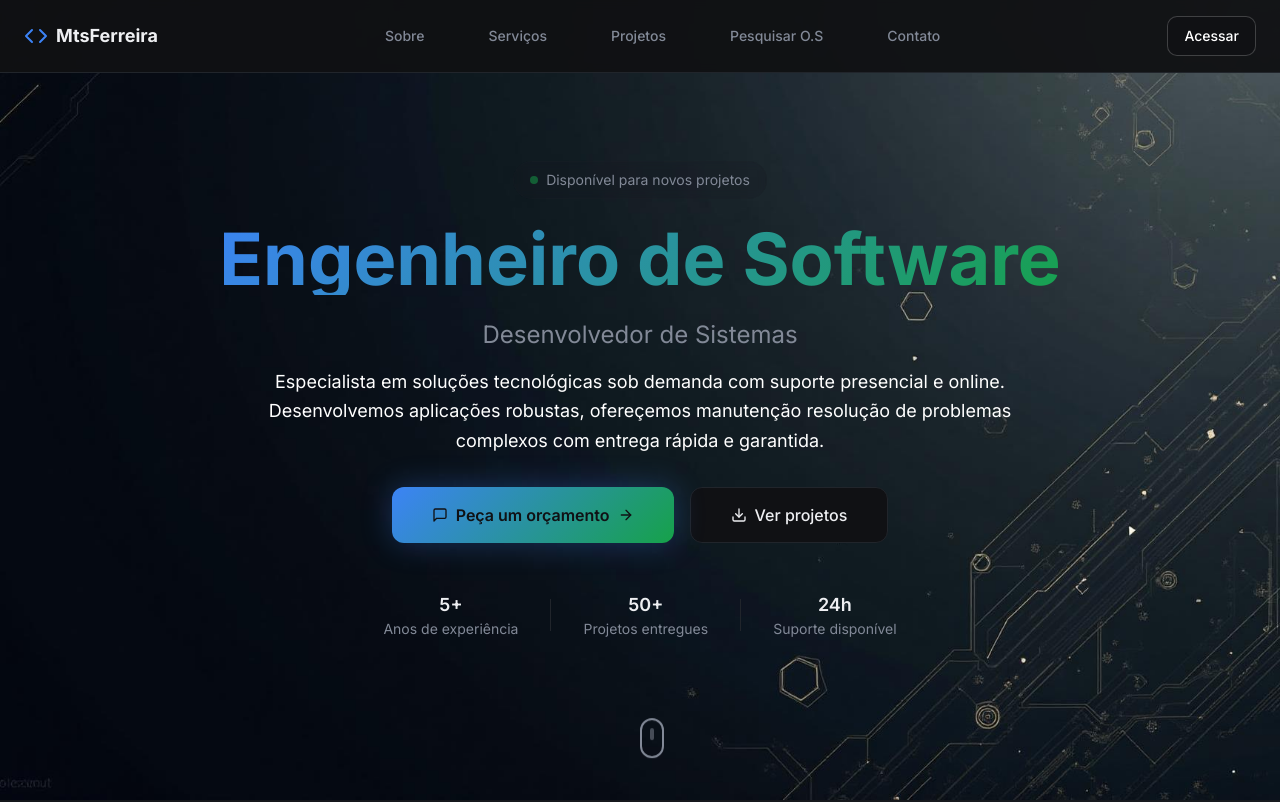
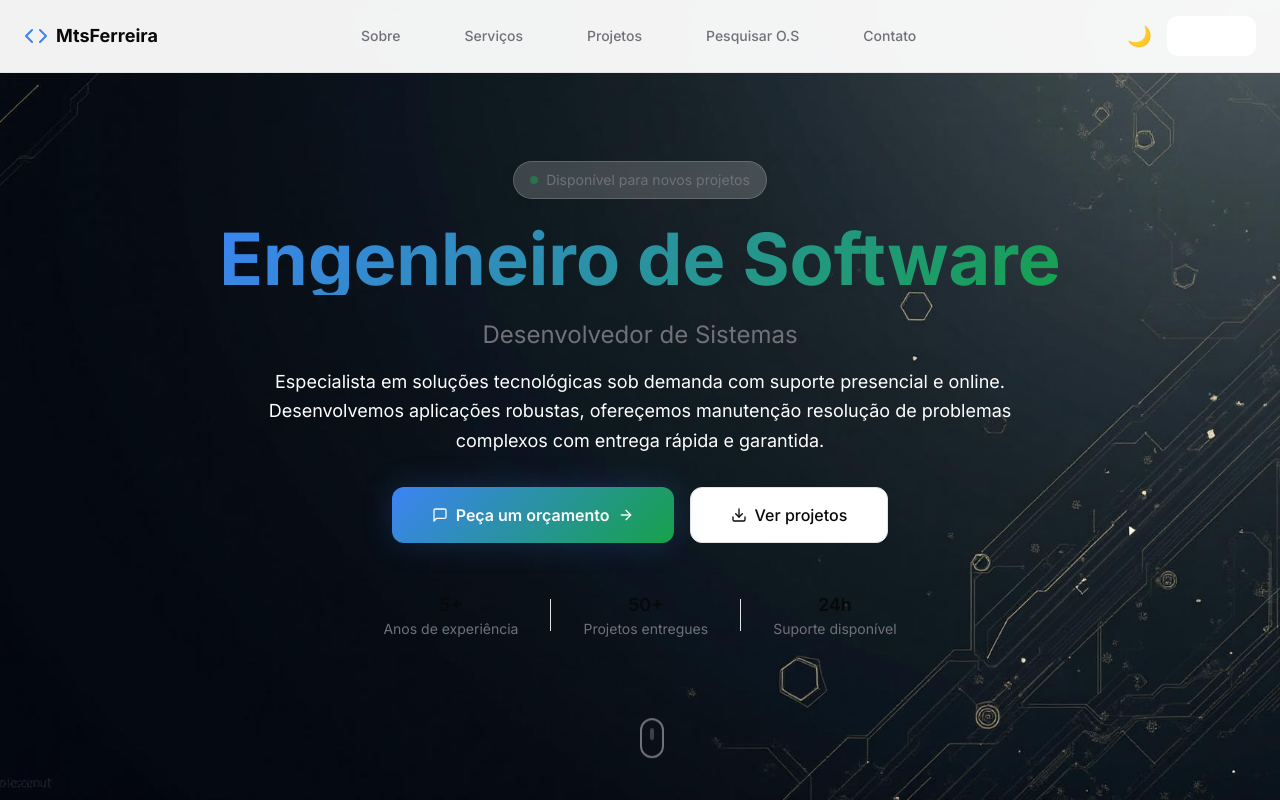
Before and after one commit to mmatteuus/mtsferreira, a React (Vite) app: page / in a window 1280 px wide. Shown: the top 802 px of the page. Built offline with nearby package versions, Linux system fonts and the light colour scheme.

Commit message:
Add theme toggle button
Added a theme toggle button with sun and moon emojis to switch between light and dark themes.

```diff
--- a/src/App.tsx
+++ b/src/App.tsx
@@ -3,6 +3,7 @@ import { Toaster as Sonner } from "@/components/ui/sonner";
 import { TooltipProvider } from "@/components/ui/tooltip";
 import { QueryClient, QueryClientProvider } from "@tanstack/react-query";
 import { BrowserRouter, Routes, Route } from "react-router-dom";
+import { ThemeProvider } from "@/components/ThemeProvider";
 import Index from "./pages/Index";
 import NotFound from "./pages/NotFound";
 
@@ -10,6 +11,12 @@ const queryClient = new QueryClient();
 
 const App = () => (
   <QueryClientProvider client={queryClient}>
+    <ThemeProvider
+      attribute="class"
+      defaultTheme="system"
+      enableSystem
+      disableTransitionOnChange
+    >
       <TooltipProvider>
         <Toaster />
         <Sonner />
@@ -21,6 +28,7 @@ const App = () => (
           </Routes>
         </BrowserRouter>
       </TooltipProvider>
+    </ThemeProvider>
   </QueryClientProvider>
 );
 
--- a/src/components/Header.tsx
+++ b/src/components/Header.tsx
@@ -1,6 +1,7 @@
 import { useState } from 'react';
 import { Button } from '@/components/ui/button';
 import { Menu, X, Code, Github, Linkedin, Palette } from 'lucide-react';
+import ThemeToggle from '@/components/ThemeToggle';
 
 const Header = () => {
   const [isMenuOpen, setIsMenuOpen] = useState(false);
@@ -44,6 +45,7 @@ const Header = () => {
           {/* Social Links & Mobile Menu */}
           <div className="flex items-center gap-4">
             <div className="hidden md:flex items-center gap-2">
+              <ThemeToggle />
               <Button variant="outline" className="text-white border-white/20 hover:bg-white/10">
                 Acessar
               </Button>
@@ -80,6 +82,7 @@ const Header = () => {
                 Contato
               </Button>
               <div className="flex items-center gap-2 mt-4 pt-4 border-t border-border">
+                <ThemeToggle />
                 <Button variant="ghost" size="icon" asChild>
                   <a href="https://github.com" target="_blank" rel="noopener noreferrer">
                     <Github className="h-4 w-4" />
--- /dev/null
+++ b/src/components/ThemeProvider.tsx
@@ -0,0 +1,6 @@
+import { ThemeProvider as NextThemesProvider } from "next-themes";
+import { type ThemeProviderProps } from "next-themes/dist/types";
+
+export function ThemeProvider({ children, ...props }: ThemeProviderProps) {
+  return <NextThemesProvider {...props}>{children}</NextThemesProvider>;
+}
--- /dev/null
+++ b/src/components/ThemeToggle.tsx
@@ -0,0 +1,36 @@
+import { useTheme } from "next-themes";
+import { Button } from "@/components/ui/button";
+import { useEffect, useState } from "react";
+
+const ThemeToggle = () => {
+  const { theme, setTheme } = useTheme();
+  const [mounted, setMounted] = useState(false);
+
+  useEffect(() => {
+    setMounted(true);
+  }, []);
+
+  if (!mounted) {
+    return null;
+  }
+
+  const toggleTheme = () => {
+    setTheme(theme === "dark" ? "light" : "dark");
+  };
+
+  return (
+    <Button
+      variant="ghost"
+      size="icon"
+      onClick={toggleTheme}
+      className="h-10 w-10 rounded-full hover:bg-secondary transition-all duration-300"
+      aria-label="Alternar tema"
+    >
+      <span className="text-xl">
+        {theme === "dark" ? "☀️" : "🌙"}
+      </span>
+    </Button>
+  );
+};
+
+export default ThemeToggle;
--- a/src/index.css
+++ b/src/index.css
@@ -8,7 +8,56 @@ All colors MUST be HSL.
 
 @layer base {
   :root {
-    /* IDE-inspired dark theme colors */
+    /* Light theme colors */
+    --background: 0 0% 100%;
+    --foreground: 240 10% 3.9%;
+
+    --card: 0 0% 100%;
+    --card-foreground: 240 10% 3.9%;
+
+    --popover: 0 0% 100%;
+    --popover-foreground: 240 10% 3.9%;
+
+    --primary: 217 91% 60%;
+    --primary-foreground: 0 0% 98%;
+
+    --secondary: 240 4.8% 95.9%;
+    --secondary-foreground: 240 5.9% 10%;
+
+    --muted: 240 4.8% 95.9%;
+    --muted-foreground: 240 3.8% 46.1%;
+
+    --accent: 142 76% 36%;
+    --accent-foreground: 240 5.9% 10%;
+
+    --destructive: 0 84% 60%;
+    --destructive-foreground: 0 0% 98%;
+
+    --border: 240 5.9% 90%;
+    --input: 240 5.9% 90%;
+    --ring: 217 91% 60%;
+
+    --radius: 0.75rem;
+
+    /* Custom design tokens for light theme */
+    --gradient-primary: linear-gradient(135deg, hsl(217 91% 60%), hsl(142 76% 36%));
+    --gradient-light: linear-gradient(135deg, hsl(0 0% 100%), hsl(240 4.8% 95.9%));
+    --shadow-glow: 0 0 30px hsl(217 91% 60% / 0.2);
+    --shadow-soft: 0 4px 20px hsl(240 5.9% 90% / 0.4);
+    --transition-smooth: all 0.3s cubic-bezier(0.4, 0, 0.2, 1);
+
+    /* Typography scale */
+    --font-heading: 'Inter', system-ui, sans-serif;
+    --font-body: 'Inter', system-ui, sans-serif;
+    --font-mono: 'JetBrains Mono', 'Consolas', monospace;
+
+    /* Spacing tokens */
+    --spacing-section: 6rem;
+    --spacing-component: 2rem;
+  }
+
+  .dark {
+    /* Dark theme colors */
     --background: 220 13% 7%;
     --foreground: 220 13% 94%;
 
@@ -37,23 +86,11 @@ All colors MUST be HSL.
     --input: 220 13% 15%;
     --ring: 217 91% 60%;
 
-    --radius: 0.75rem;
-
-    /* Custom design tokens */
+    /* Custom design tokens for dark theme */
     --gradient-primary: linear-gradient(135deg, hsl(217 91% 60%), hsl(142 76% 36%));
     --gradient-dark: linear-gradient(135deg, hsl(220 13% 9%), hsl(220 13% 12%));
     --shadow-glow: 0 0 30px hsl(217 91% 60% / 0.3);
     --shadow-soft: 0 4px 20px hsl(220 13% 5% / 0.4);
-    --transition-smooth: all 0.3s cubic-bezier(0.4, 0, 0.2, 1);
-
-    /* Typography scale */
-    --font-heading: 'Inter', system-ui, sans-serif;
-    --font-body: 'Inter', system-ui, sans-serif;
-    --font-mono: 'JetBrains Mono', 'Consolas', monospace;
-
-    /* Spacing tokens */
-    --spacing-section: 6rem;
-    --spacing-component: 2rem;
   }
 }
 
```
Lines whose indentation alone changed are shown as unchanged.
